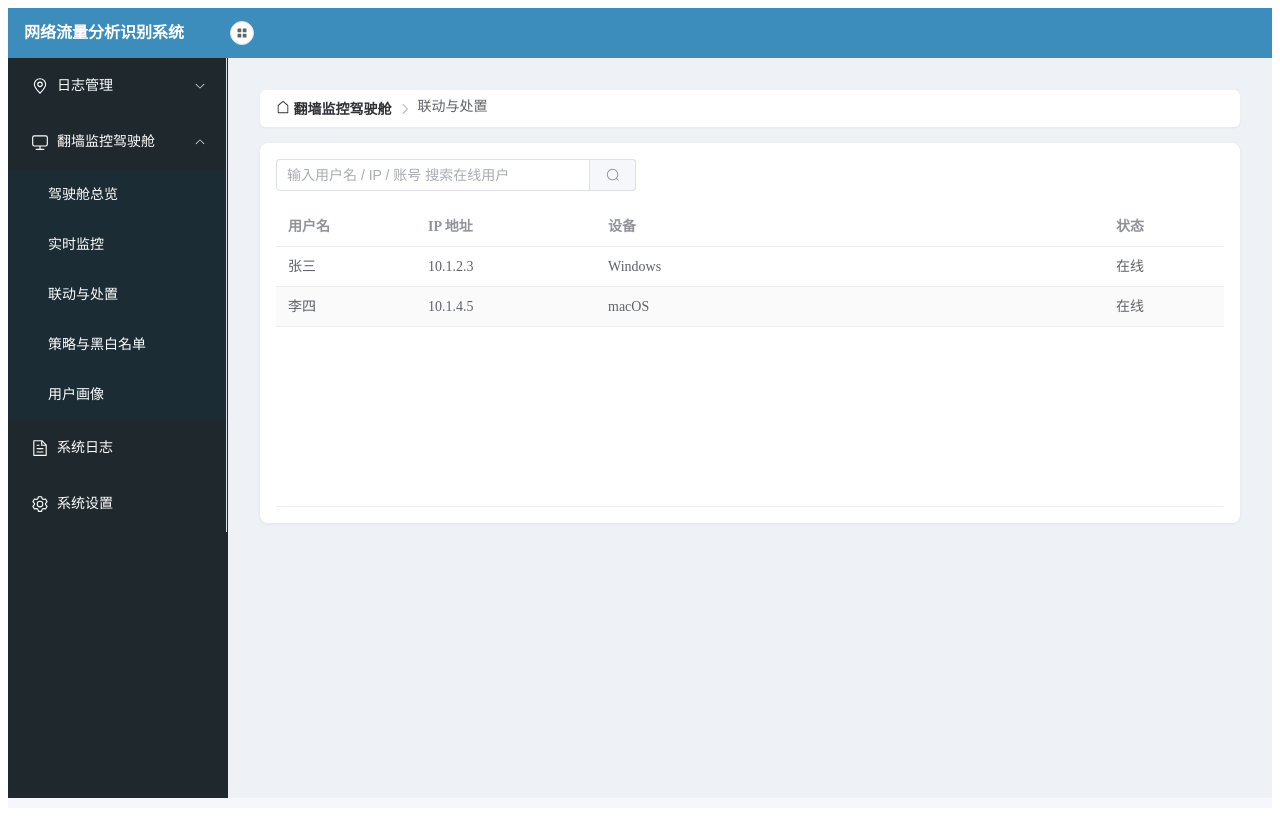
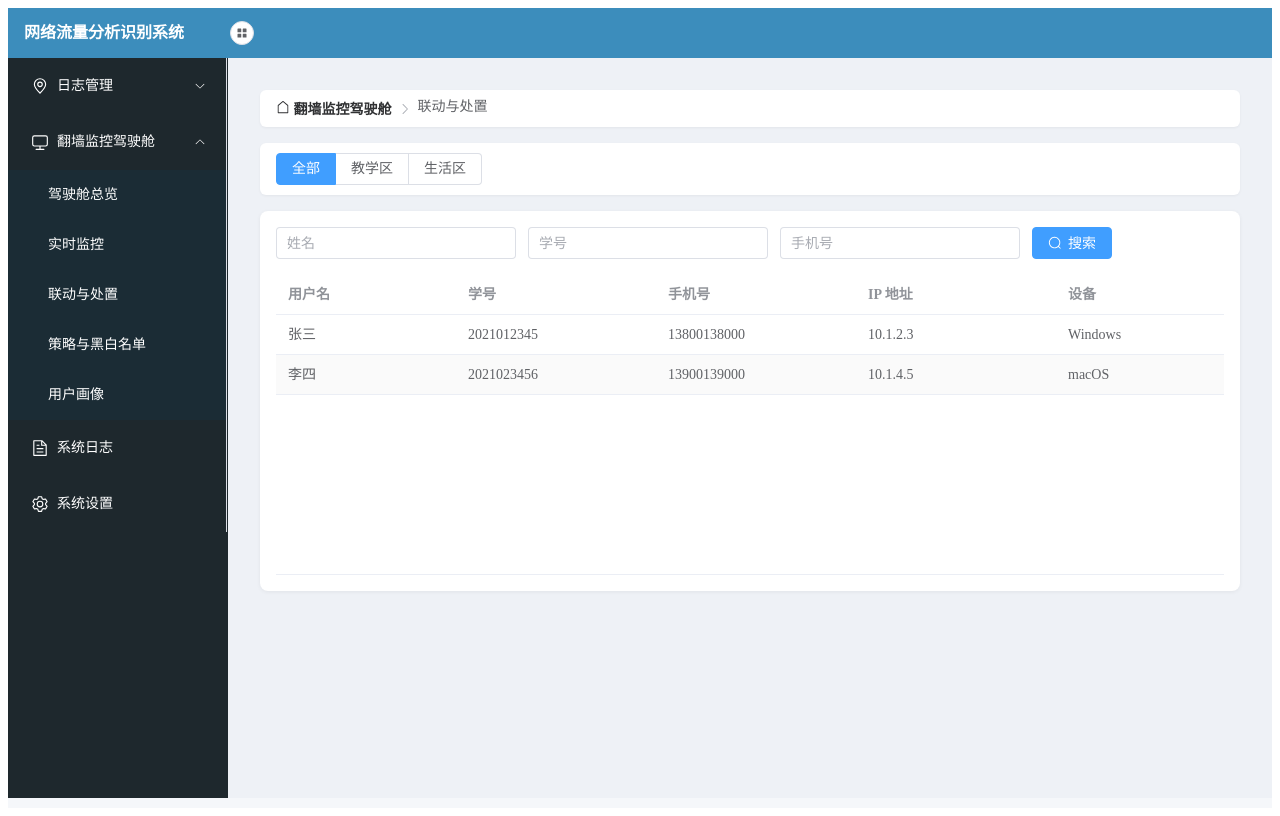
Before and after one commit to Shd555/readfile, a Vue app in the folder readfile-main/: page /dashboard/response in a window 1280 px wide. Built offline with nearby package versions, Linux system fonts and the light colour scheme.

Commit message:
联动处置修改

```diff
--- a/readfile-main/src/views/IncidentResponse.vue
+++ b/readfile-main/src/views/IncidentResponse.vue
@@ -1,6 +1,6 @@
 <template>
   <div class="incident-response-wrapper">
-      <!-- 面包屑导航（独立顶栏） -->
+    <!-- 面包屑导航 -->
     <header class="breadcrumb-wrapper">
       <el-breadcrumb separator-icon="ArrowRight">
         <el-breadcrumb-item :to="{ path: '/dashboard/overview' }">
@@ -11,57 +11,84 @@
       </el-breadcrumb>
     </header>
 
-      <!-- 主体内容区 -->
+    <!-- 区域筛选 -->
+    <div class="zone-filter" style="margin-bottom: 16px;">
+      <el-radio-group v-model="selectedZone" @change="filterUsers">
+        <el-radio-button label="全部" />
+        <el-radio-button label="教学区" />
+        <el-radio-button label="生活区" />
+      </el-radio-group>
+    </div>
+
+    <!-- 主体内容 -->
     <div class="incident-response">
-        <!-- 在线用户搜索栏 -->
+      <!-- 搜索栏：分字段搜索 -->
+      <div style="display: flex; gap: 12px; margin-bottom: 16px;">
         <el-input
-          v-model="searchQuery"
-          placeholder="输入用户名 / IP / 账号 搜索在线用户"
+          v-model="searchName"
+          placeholder="姓名"
           clearable
-          style="max-width: 360px; margin-bottom: 16px;"
+          style="max-width: 240px;"
           @keyup.enter="fetchOnlineUsers"
+        />
+        <el-input
+          v-model="searchId"
+          placeholder="学号"
+          clearable
+          style="max-width: 240px;"
+          @keyup.enter="fetchOnlineUsers"
+        />
+        <el-input
+          v-model="searchPhone"
+          placeholder="手机号"
+          clearable
+          style="max-width: 240px;"
+          @keyup.enter="fetchOnlineUsers"
+        />
+        <el-button type="primary" icon="Search" @click="fetchOnlineUsers">搜索</el-button>
+      </div>
+
+      <!-- 在线用户表格 -->
+      <el-table
+        :data="filteredUsers"
+        stripe
+        style="width: 100%"
+        height="300"
+        @row-click="selectUser"
       >
-          <template #append>
-            <el-button @click="fetchOnlineUsers" icon="Search" />
-          </template>
-        </el-input>
-
-        <!-- 在线用户列表 -->
-        <el-table :data="onlineUsers" stripe style="width: 100%" height="300" @row-click="selectUser">
-          <el-table-column prop="username" label="用户名" width="140" />
-          <el-table-column prop="ip" label="IP 地址" width="180" />
-          <el-table-column prop="device" label="设备" />
-          <el-table-column prop="status" label="状态" width="120" />
+        <el-table-column prop="username" label="用户名" width="180" />
+        <el-table-column prop="studentId" label="学号" width="200" />
+        <el-table-column prop="phone" label="手机号" width="200" />
+        <el-table-column prop="ip" label="IP 地址" width="200" />
+        <el-table-column prop="device" label="设备" width="200" />
+        <el-table-column prop="zone" label="区域" />
+        <el-table-column prop="status" label="状态" width="200" />
       </el-table>
 
-        <!-- 操作台 -->
+      <!-- 操作区 -->
       <div v-if="activeUser" class="action-panel">
         <h3>当前选择：{{ activeUser.username }} ({{ activeUser.ip }})</h3>
+
+        <el-space wrap style="margin-bottom: 12px;">
+          <!-- 深澜套餐调整 -->
+          <el-select v-model="newPackage" placeholder="选择套餐" style="width: 160px;">
+            <el-option label="异常套餐 A（深澜）" value="pkg_abnormal_a" />
+            <el-option label="异常套餐 B（深澜）" value="pkg_abnormal_b" />
+          </el-select>
+          <el-button type="warning" @click="updatePackage" :loading="loading.package">修改深澜套餐</el-button>
+
+          <!-- 派网封堵与解封 -->
+          <el-button type="danger" @click="handleBlock" :loading="loading.block">派网封堵</el-button>
+          <el-button type="success" @click="unblockUser" :loading="loading.unblock">解除封堵</el-button>
           <el-button type="danger" @click="disconnectUser" :loading="loading.disconnect">下线用户</el-button>
-          <el-select v-model="newPackage" placeholder="选择异常套餐" style="width: 160px; margin: 0 8px;">
-            <el-option label="异常套餐 A" value="pkg_abnormal_a" />
-            <el-option label="异常套餐 B" value="pkg_abnormal_b" />
-          </el-select>
-          <el-button type="warning" @click="updatePackage" :loading="loading.package">修改套餐</el-button>
-          <el-button type="primary" @click="openWarningPreview">预览警示页面</el-button>
-          <el-button @click="openRectification">发起整改</el-button>
+
+          <!-- 校务网整改 -->
+          <el-button type="primary" @click="openRectification">发起校务网整改</el-button>
+        </el-space>
       </div>
     </div>
 
-      <!-- 警示页面预览弹窗 -->
-      <el-dialog v-model="warnDialog" title="警示页面预览" width="600">
-        <div class="warning-preview">
-          <h2>⚠️ 翻墙行为警示</h2>
-          <p>用户：{{ activeUser?.username }} ({{ activeUser?.ip }})</p>
-          <p>本月累计翻墙次数：{{ activeUser?.count }}</p>
-          <p>请遵守校园网络管理规定，立即停止翻墙行为。</p>
-        </div>
-        <template #footer>
-          <el-button @click="warnDialog = false">关闭</el-button>
-        </template>
-      </el-dialog>
-
-      <!-- 整改流程抽屉 -->
+    <!-- 整改抽屉 -->
     <el-drawer v-model="rectDrawer" title="发起整改流程" direction="rtl" size="400">
       <el-form :model="rectForm" label-width="90px">
         <el-form-item label="整改说明">
@@ -80,52 +107,126 @@
 </template>
 
 <script setup>
-  // (保持原有 setup 逻辑不变)
-  import { ref } from 'vue'
+// 引入 vue 工具和 Element Plus 提示组件
+import { ref, computed } from 'vue'
 import { ElMessage } from 'element-plus'
 
+// 模拟在线用户数据
 const onlineUsers = ref([
-    { username: '张三', ip: '10.1.2.3', device: 'Windows', status: '在线', count: 5 },
-    { username: '李四', ip: '10.1.4.5', device: 'macOS', status: '在线', count: 8 },
+  {
+    username: '张三', ip: '10.1.2.3', device: 'Windows', zone: '教学区', status: '在线', count: 5,
+    studentId: '2021012345', phone: '13800138000'
+  },
+  {
+    username: '李四', ip: '10.1.4.5', device: 'macOS', zone: '生活区', status: '在线', count: 8,
+    studentId: '2021023456', phone: '13900139000'
+  },
 ])
-  const searchQuery = ref('')
+
+// 当前选中用户对象
 const activeUser = ref(null)
+
+// 套餐选择值
 const newPackage = ref('')
-  const warnDialog = ref(false)
+
+// 整改抽屉显示控制
 const rectDrawer = ref(false)
+
+// 整改表单
 const rectForm = ref({ remark: '', deadline: '' })
-  const loading = ref({ disconnect: false, package: false, rect: false })
 
+// 区域选择
+const selectedZone = ref('全部')
+
+// 搜索字段
+const searchName = ref('')
+const searchId = ref('')
+const searchPhone = ref('')
+
+// 多条件过滤用户
+const filteredUsers = computed(() => {
+  let users = onlineUsers.value
+
+  // 区域过滤
+  if (selectedZone.value !== '全部') {
+    users = users.filter(u => u.zone === selectedZone.value)
+  }
+
+  // 字段匹配
+  if (searchName.value.trim()) {
+    users = users.filter(u => u.username.includes(searchName.value.trim()))
+  }
+  if (searchId.value.trim()) {
+    users = users.filter(u => u.studentId.includes(searchId.value.trim()))
+  }
+  if (searchPhone.value.trim()) {
+    users = users.filter(u => u.phone.includes(searchPhone.value.trim()))
+  }
+  return users
+})
+
+// 各类操作加载状态
+const loading = ref({
+  disconnect: false,
+  package: false,
+  rect: false,
+  block: false,
+  unblock: false
+})
+
+// 搜索操作
 function fetchOnlineUsers() {
-    ElMessage.success('🔍 已刷新在线用户列表 (示例)')
+  ElMessage.success('🔍 在线用户列表已刷新')
 }
+
+// 选中用户
 function selectUser(row) {
   activeUser.value = row
 }
+
+// 用户下线操作
 function disconnectUser() {
-    if (!activeUser.value) return
   loading.value.disconnect = true
   setTimeout(() => {
     loading.value.disconnect = false
     ElMessage.success('✅ 用户已下线')
   }, 1000)
 }
+
+// 派网封堵
+function handleBlock() {
+  loading.value.block = true
+  setTimeout(() => {
+    loading.value.block = false
+    ElMessage.success('🚫 封堵已执行')
+  }, 1000)
+}
+
+// 解封操作
+function unblockUser() {
+  loading.value.unblock = true
+  setTimeout(() => {
+    loading.value.unblock = false
+    ElMessage.success('✅ 用户已解封')
+  }, 1000)
+}
+
+// 套餐更新
 function updatePackage() {
-    if (!activeUser.value || !newPackage.value) return ElMessage.warning('请选择套餐')
+  if (!newPackage.value) return ElMessage.warning('请选择套餐')
   loading.value.package = true
   setTimeout(() => {
     loading.value.package = false
-      ElMessage.success('📦 套餐已调整')
+    ElMessage.success('📦 套餐已修改')
   }, 1000)
 }
-  function openWarningPreview() {
-    if (!activeUser.value) return ElMessage.warning('请先选择用户')
-    warnDialog.value = true
-  }
+
+// 打开整改抽屉
 function openRectification() {
-    if (!activeUser.value) return ElMessage.warning('请先选择用户')
   rectDrawer.value = true
 }
+
+// 提交整改操作
 function submitRectification() {
   loading.value.rect = true
   setTimeout(() => {
@@ -142,7 +243,7 @@
   background: #fff;
   border-radius: 6px;
   box-shadow: 0 1px 3px rgba(0, 0, 0, 0.05);
-    margin-bottom: 16px; /* 👉 与内容区留白 */
+  margin-bottom: 16px;
 }
 .incident-response-wrapper {
   padding: 16px;
@@ -153,6 +254,12 @@
   border-radius: 8px;
   box-shadow: 0 1px 4px rgba(0, 0, 0, 0.06);
 }
+.zone-filter {
+  background: #fff;
+  border-radius: 6px;
+  box-shadow: 0 1px 3px rgba(0, 0, 0, 0.05);
+  padding: 10px 16px;
+}
 .action-panel {
   margin-top: 16px;
   background: #f9fafc;
@@ -160,11 +267,4 @@
   border: 1px solid #ebeef5;
   border-radius: 6px;
 }
-  .warning-preview {
-    text-align: center;
-  }
-  .warning-preview h2 {
-    margin-bottom: 12px;
-    color: #f56c6c;
-  }
 </style>
--- a/readfile-main/src/views/UserProfile.vue
+++ b/readfile-main/src/views/UserProfile.vue
@@ -102,7 +102,7 @@
     chart.setOption({
       tooltip: { trigger: 'item' },
       legend: {
-        top: '5%',
+        top: '3%',
         left: 'center',
         type: 'scroll', // ✅ 防止图例重叠
         textStyle: { fontSize: 12 }
```
Lines whose indentation alone changed are shown as unchanged.
